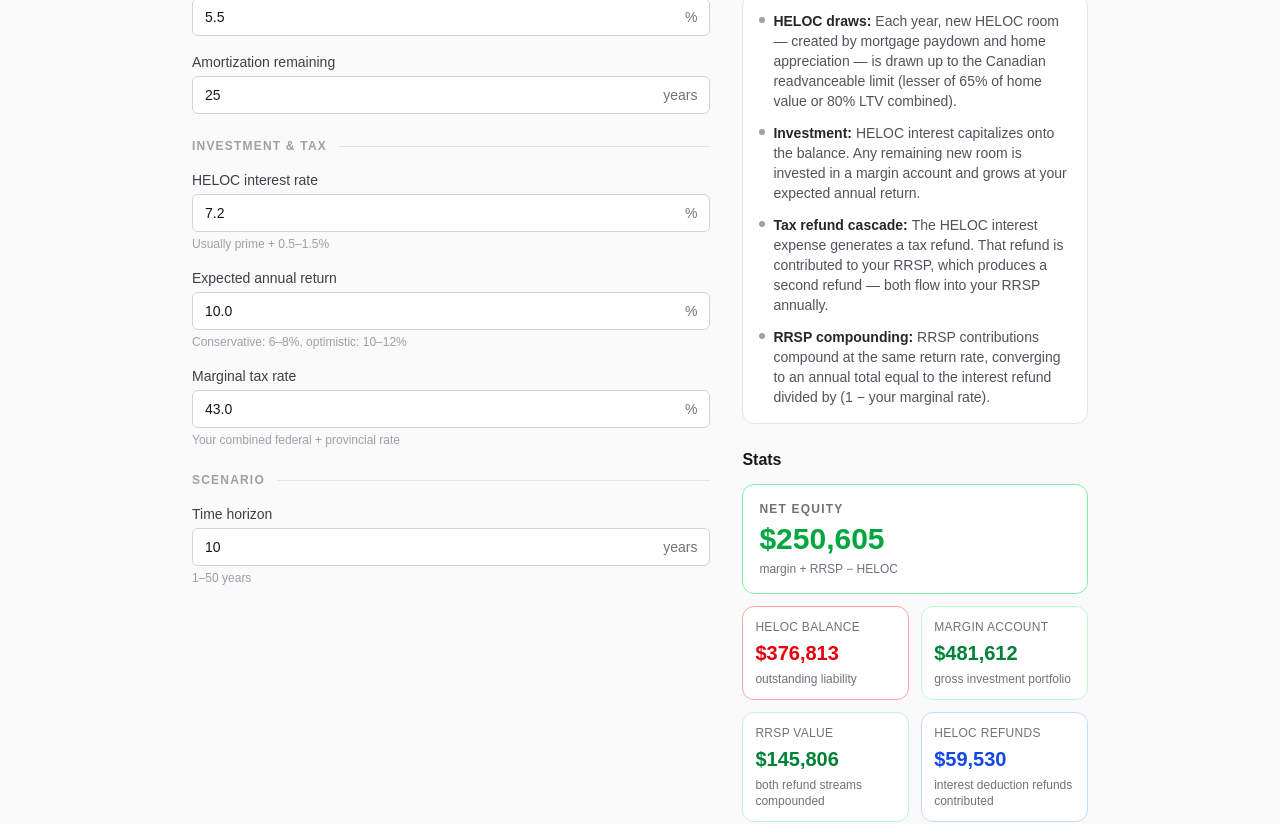
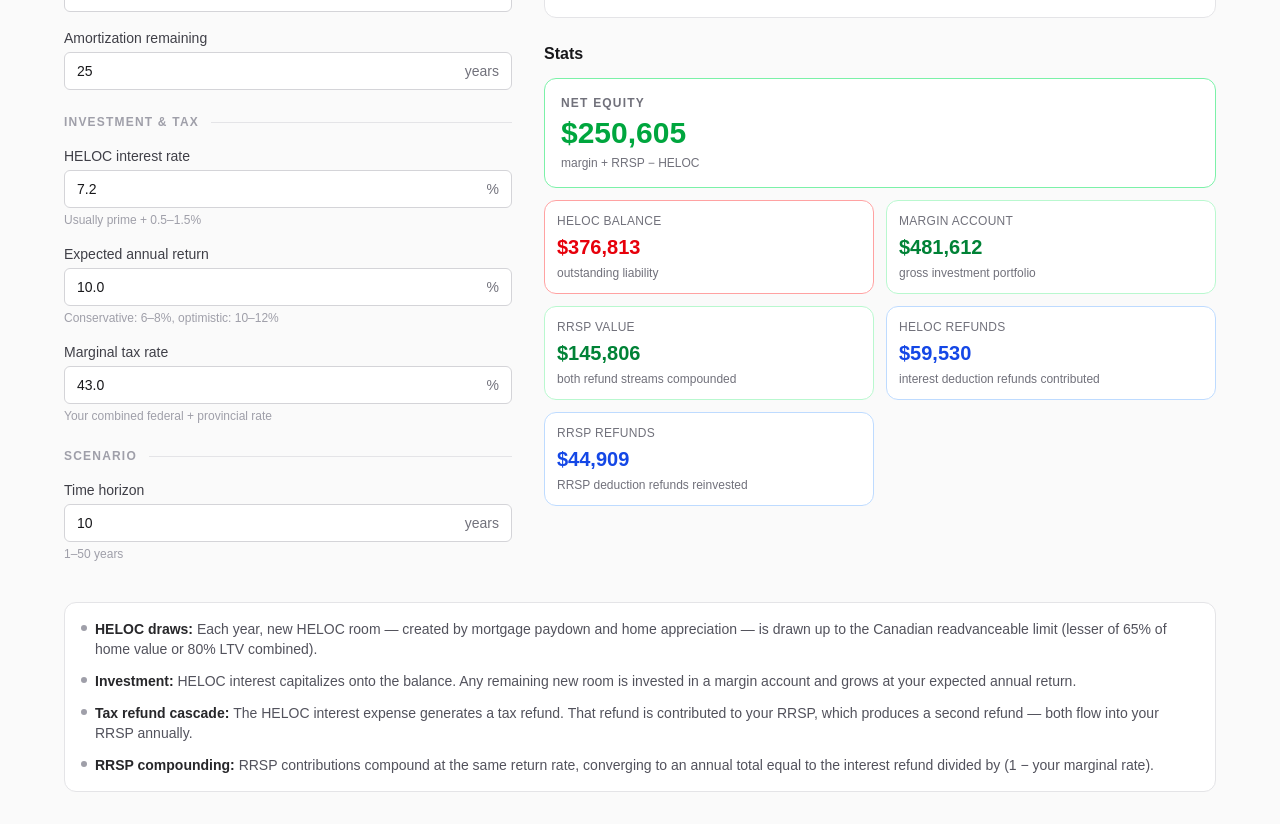
Before and after one commit to myarask/smith-maneuver, a Next.js app: page / in a window 1280 px wide. Shown: the part 520-1344 px from the top of the page. Built offline with nearby package versions, Linux system fonts and the light colour scheme.

Commit message:
feat: update layout and enhance ResultsSummary with detailed simulation descriptions

```diff
--- a/src/app/page.tsx
+++ b/src/app/page.tsx
@@ -99,7 +99,7 @@ export default function Home() {
   }
 
   return (
-    <main className="flex min-h-screen flex-col items-center bg-zinc-50 dark:bg-zinc-950 px-4 py-16 gap-10">
+    <main className="flex min-h-screen flex-col items-center bg-zinc-50 dark:bg-zinc-950 px-4 py-10 gap-10">
       <div className="flex flex-col items-center gap-2 text-center">
         <h1 className="text-3xl font-bold tracking-tight text-zinc-900 dark:text-zinc-50">
           Smith Maneuver
@@ -109,12 +109,46 @@ export default function Home() {
           tax-deductible investment loan.
         </p>
       </div>
-      <div className="grid grid-cols-1 md:grid-cols-[3fr_2fr] gap-8 w-full max-w-4xl items-start">
+      <div className="grid grid-cols-1 md:grid-cols-[2fr_3fr] gap-8 w-full max-w-6xl items-start">
         <CalculatorForm form={form} onChange={handleChange} />
         <div className="sticky top-8">
           <ResultsSummary results={results} />
         </div>
       </div>
+      <div className="w-full max-w-6xl">
+        <div className="rounded-xl border border-zinc-200 dark:border-zinc-800 bg-white dark:bg-zinc-900 p-4">
+          <ul className="flex flex-col gap-3">
+            <li className="flex gap-2 text-sm">
+              <span className="mt-1.5 h-1.5 w-1.5 shrink-0 rounded-full bg-zinc-400 dark:bg-zinc-600" />
+              <span className="text-zinc-600 dark:text-zinc-400">
+                <span className="font-semibold text-zinc-800 dark:text-zinc-200">HELOC draws: </span>
+                Each year, new HELOC room — created by mortgage paydown and home appreciation — is drawn up to the Canadian readvanceable limit (lesser of 65% of home value or 80% LTV combined).
+              </span>
+            </li>
+            <li className="flex gap-2 text-sm">
+              <span className="mt-1.5 h-1.5 w-1.5 shrink-0 rounded-full bg-zinc-400 dark:bg-zinc-600" />
+              <span className="text-zinc-600 dark:text-zinc-400">
+                <span className="font-semibold text-zinc-800 dark:text-zinc-200">Investment: </span>
+                HELOC interest capitalizes onto the balance. Any remaining new room is invested in a margin account and grows at your expected annual return.
+              </span>
+            </li>
+            <li className="flex gap-2 text-sm">
+              <span className="mt-1.5 h-1.5 w-1.5 shrink-0 rounded-full bg-zinc-400 dark:bg-zinc-600" />
+              <span className="text-zinc-600 dark:text-zinc-400">
+                <span className="font-semibold text-zinc-800 dark:text-zinc-200">Tax refund cascade: </span>
+                The HELOC interest expense generates a tax refund. That refund is contributed to your RRSP, which produces a second refund — both flow into your RRSP annually.
+              </span>
+            </li>
+            <li className="flex gap-2 text-sm">
+              <span className="mt-1.5 h-1.5 w-1.5 shrink-0 rounded-full bg-zinc-400 dark:bg-zinc-600" />
+              <span className="text-zinc-600 dark:text-zinc-400">
+                <span className="font-semibold text-zinc-800 dark:text-zinc-200">RRSP compounding: </span>
+                RRSP contributions compound at the same return rate, converging to an annual total equal to the interest refund divided by (1 − your marginal rate).
+              </span>
+            </li>
+          </ul>
+        </div>
+      </div>
     </main>
   );
 }
--- a/src/components/EquityChart.tsx
+++ b/src/components/EquityChart.tsx
@@ -31,7 +31,7 @@ function formatDollars(n: number): string {
 
 export default function EquityChart({ snapshots }: Props) {
   return (
-    <ResponsiveContainer width="100%" height={280}>
+    <ResponsiveContainer width="100%" height={340}>
       <ComposedChart data={snapshots} margin={{ top: 4, right: 4, left: 8, bottom: 16 }}>
         <CartesianGrid strokeDasharray="3 3" stroke="#d4d4d8" strokeOpacity={0.5} />
         <XAxis
--- a/src/components/ResultsSummary.tsx
+++ b/src/components/ResultsSummary.tsx
@@ -27,41 +27,6 @@ function StatCard({ label, value, sub, valueColor, accent }: StatCardProps) {
   );
 }
 
-const SIMULATION_BULLETS = [
-  {
-    heading: "HELOC draws",
-    body: "Each year, new HELOC room — created by mortgage paydown and home appreciation — is drawn up to the Canadian readvanceable limit (lesser of 65% of home value or 80% LTV combined).",
-  },
-  {
-    heading: "Investment",
-    body: "HELOC interest capitalizes onto the balance. Any remaining new room is invested in a margin account and grows at your expected annual return.",
-  },
-  {
-    heading: "Tax refund cascade",
-    body: "The HELOC interest expense generates a tax refund. That refund is contributed to your RRSP, which produces a second refund — both flow into your RRSP annually.",
-  },
-  {
-    heading: "RRSP compounding",
-    body: "RRSP contributions compound at the same return rate, converging to an annual total equal to the interest refund divided by (1 − your marginal rate).",
-  },
-];
-
-const descriptionBlock = (
-  <div className="rounded-xl border border-zinc-200 dark:border-zinc-800 bg-white dark:bg-zinc-900 p-4">
-    <ul className="flex flex-col gap-3">
-      {SIMULATION_BULLETS.map((b) => (
-        <li key={b.heading} className="flex gap-2 text-sm">
-          <span className="mt-1.5 h-1.5 w-1.5 shrink-0 rounded-full bg-zinc-400 dark:bg-zinc-600" />
-          <span className="text-zinc-600 dark:text-zinc-400">
-            <span className="font-semibold text-zinc-800 dark:text-zinc-200">{b.heading}: </span>
-            {b.body}
-          </span>
-        </li>
-      ))}
-    </ul>
-  </div>
-);
-
 export default function ResultsSummary({ results }: Props) {
   if (!results) {
     return (
@@ -71,7 +36,6 @@ export default function ResultsSummary({ results }: Props) {
           <div className="flex items-center justify-center h-70 rounded-xl border border-zinc-200 dark:border-zinc-800 bg-white dark:bg-zinc-900">
             <p className="text-sm text-zinc-400 dark:text-zinc-500">Enter valid values to see chart</p>
           </div>
-          {descriptionBlock}
         </section>
         <section className="flex flex-col gap-3">
           <h2 className="text-base font-semibold text-zinc-900 dark:text-zinc-50">Stats</h2>
@@ -101,7 +65,6 @@ export default function ResultsSummary({ results }: Props) {
         <div className="rounded-xl border border-zinc-200 dark:border-zinc-800 bg-white dark:bg-zinc-900 pt-4 pr-2">
           <EquityChart snapshots={results.yearlySnapshots} />
         </div>
-        {descriptionBlock}
       </section>
       <section className="flex flex-col gap-3">
         <h2 className="text-base font-semibold text-zinc-900 dark:text-zinc-50">Stats</h2>
```
